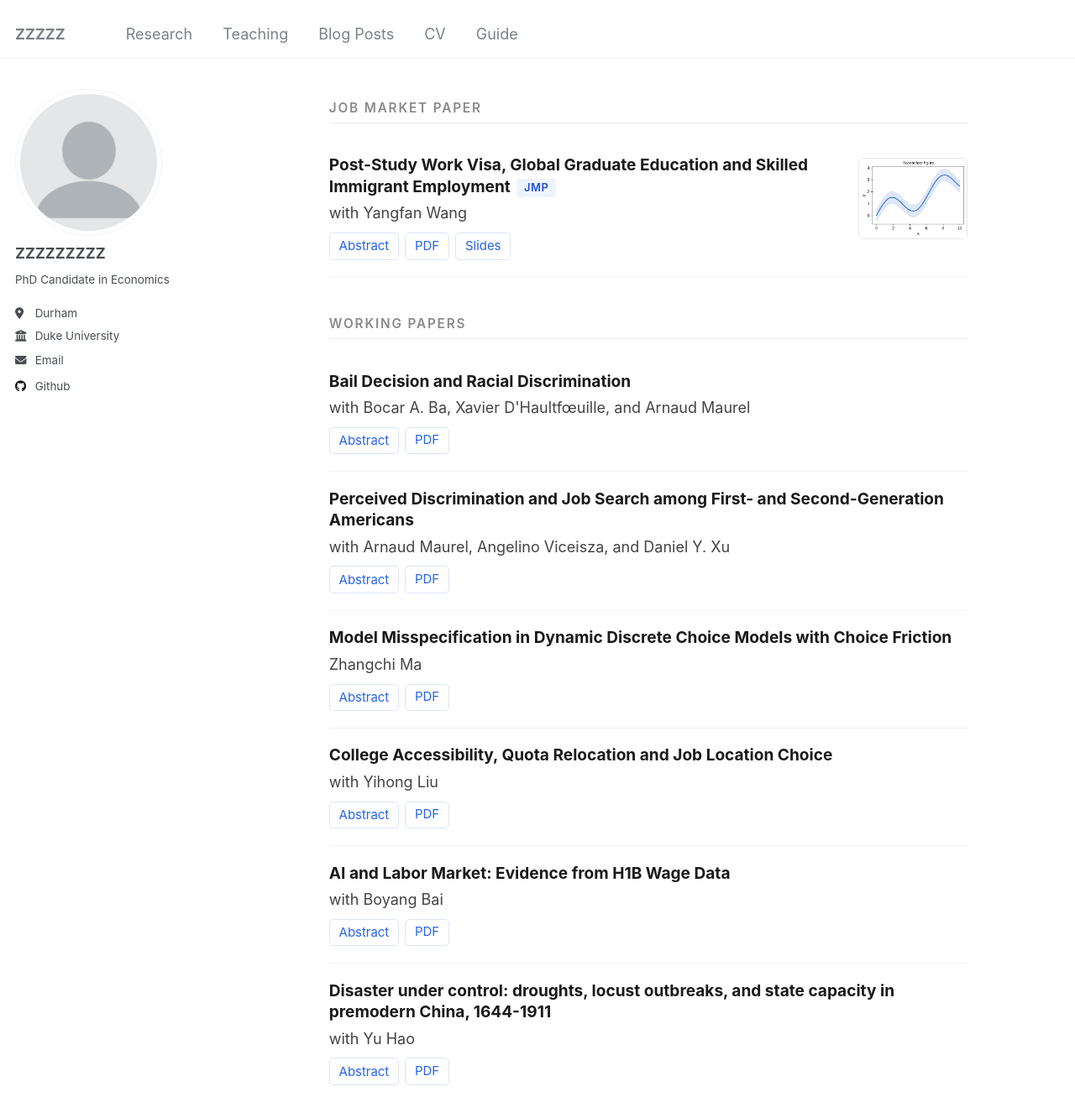
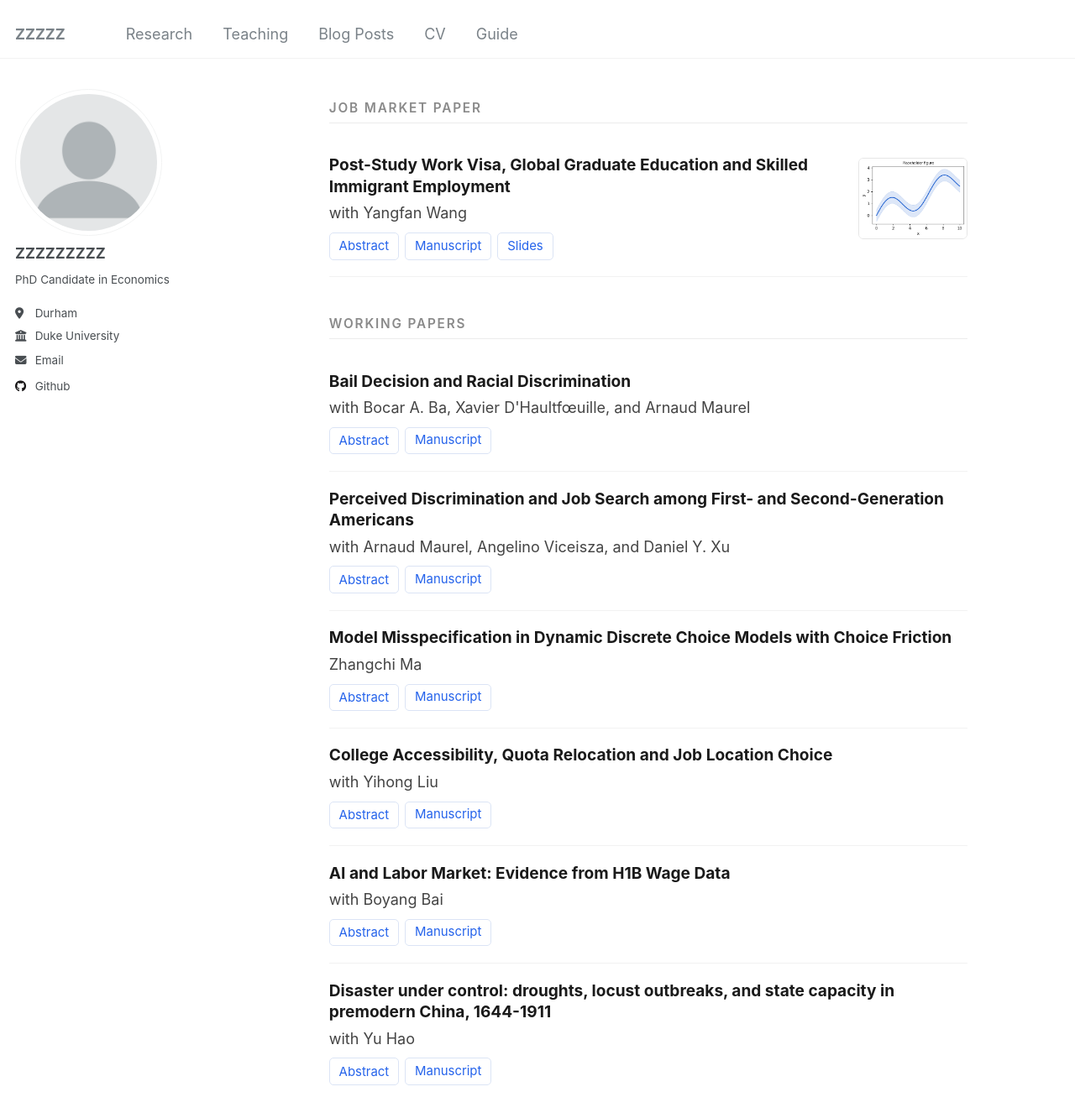
Before and after one commit to henrymzc/henrymzc.github.io, a Jekyll site: the page built from _pages/research.html, in a window 1280 px wide and 1400 px high. Shown: the top 1332 px of the window at 84% size. Built offline with Jekyll 4.4.1, drawn with Linux system fonts in a browser that asks for light colours.

Commit message:
Remove 'JMP' label and update PDF link text

```diff
--- a/_pages/research.html
+++ b/_pages/research.html
@@ -103,7 +103,7 @@ author_profile: true
   <article class="paper">
    <div class="paper-row">
     <div class="paper-main">
-      <p class="title">Post-Study Work Visa, Global Graduate Education and Skilled Immigrant Employment<span class="status jmp">JMP</span></p>
+      <p class="title">Post-Study Work Visa, Global Graduate Education and Skilled Immigrant Employment</p>
       <p class="authors">with Yangfan Wang</p>
       <!--
       <div class="tags">
@@ -114,7 +114,7 @@ author_profile: true
       -->
       <div class="links">
         <button class="abstract-toggle" onclick="toggleAbs(this)">Abstract</button>
-        <a href="/files/JMP.pdf">PDF</a>
+        <a href="/files/JMP.pdf">Manuscript</a>
         <a href="/files/JMP_slides.pdf">Slides</a>
       </div>
       <p class="abstract">
@@ -143,7 +143,7 @@ author_profile: true
       -->
       <div class="links">
         <button class="abstract-toggle" onclick="toggleAbs(this)">Abstract</button>
-        <a href="#">PDF</a>
+        <a href="#">Manuscript</a>
       </div>
       <p class="abstract">This paper investigates the determinants of bail decisions. We focus on the determinants of bail amounts set by the judges, a dimension that has not received much attention in the literature. To do so, we specify a structural model of the optimal bail amount, in which judges set the bail amount that minimizes the welfare cost of releasing the defendant. Our model allows for multiple dimensions of defendant-level unobserved heterogeneity, some being private information to the defendant and some being observed by the judge but not by econometricians. We establish constructive identification of the model parameters, including the welfare weights assigned by the judges to different groups of defendants, and derive a simple estimation procedure. We estimate our model using data from Chicago, focusing on whether the observed bail amounts are consistent with racial bias.</p>
     </div>
@@ -164,7 +164,7 @@ author_profile: true
       -->
       <div class="links">
         <button class="abstract-toggle" onclick="toggleAbs(this)">Abstract</button>
-        <a href="#">PDF</a>
+        <a href="#">Manuscript</a>
       </div>
       <p class="abstract">This paper investigates the relationship between perceived discrimination and job search behavior among first- and second-generation Americans. We elicit beliefs regarding two distinct domains of discrimination: the "current workplace" and the "job search process". We also conduct an information intervention experiment to see if light-touch population-level information would shift idiosyncratic beliefs and job search behavior. We first document that immigrants perceive substantial disparities between themselves and a counterfactual native in both domains. In addition, immigrants overestimate the native–immigrant earnings gap in their occupation. Providing population-level earnings statistics successfully shifts posterior beliefs and reduces over-pessimism among treated participants in both domains. In a five-month follow-up, we find that higher perceived discrimination in both domains predicts increased search probabilities and efforts. Using initial population belief errors and treatment assignment as instruments, we find that a one-standard-deviation increase in perceived discrimination raises the probability of preparatory job search by 33.5 percentage points. These results suggest that immigrants respond to perceived unfairness in their current work or in the job search process by intensifying their search effort, rather than becoming discouraged. Furthermore, providing accurate market information might decrease search intensity.</p>
     </div>
@@ -184,7 +184,7 @@ author_profile: true
       -->
       <div class="links">
         <button class="abstract-toggle" onclick="toggleAbs(this)">Abstract</button>
-        <a href="#">PDF</a>
+        <a href="#">Manuscript</a>
       </div>
       <p class="abstract">In static discrete choice models, a friction that probabilistically removes alternatives from agents' choice sets is observationally equivalent to a degradation of those alternatives' deterministic utilities. We analyze a two-stage discrete choice model in which a downstream friction restricts access to a preferred alternative with regime-specific probability $\lambda$, and contrast it with a naive specification that assumes a full choice set and attributes the same observed restrictions to a change in underlying utility. We show that under i.i.d. log-concave error distribution, the naive specification always <strong>understates the level</strong> of the inclusive value in any single regime. Furthermore, its bias on the <strong>change</strong> in the inclusive value for different $\lambda$, and hence on the predicted upstream response, can go in either direction, over- or under-predicting depending on the parameters. Under Type-I Extreme Value errors, we derive <strong>closed-form expressions</strong> for the implied upstream (Stage-1) inclusive value response. We then show that the misspecification is testable under Type-I Extreme Value errors: when the econometrician observes the upstream choice response, all structural parameters—latent utility, pre- and post-reform arrival rates, and the upstream taste parameter—are point-identified in closed form from four observed choice probabilities under a calibrated discount factor.</p>
     </div>
@@ -203,7 +203,7 @@ author_profile: true
       -->
       <div class="links">
         <button class="abstract-toggle" onclick="toggleAbs(this)">Abstract</button>
-        <a href="#">PDF</a>
+        <a href="#">Manuscript</a>
       </div>
       <p class="abstract">Access to higher education significantly influences social equality and intergenerational mobility, which is directly governed by the regional college admission quota system in China. The Chinese government initiated the "Cooperative Plan of College Enrollment in the Mid-western Province" (CPCE) in 2008, mandating some colleges in provinces with rich education resources to allocate admission quotas to Mid-western provinces. Using the Difference-in-Difference strategy, we find that while the policy led to lower entrance test scores for students from recipient provinces, these individuals did not exhibit inferior academic performance compared to their counterparts enrolled before the policy. Moreover, the policy induced students with stronger desire to work in metropolitan labor markets post-graduation to enroll in colleges located in eastern provinces, resulting in more Mid-western students working in China's top-four cities.</p>
     </div>
@@ -224,7 +224,7 @@ author_profile: true
       -->
       <div class="links">
         <button class="abstract-toggle" onclick="toggleAbs(this)">Abstract</button>
-        <a href="#">PDF</a>
+        <a href="#">Manuscript</a>
       </div>
       <p class="abstract">Abstract coming soon.</p>
     </div>
@@ -245,7 +245,7 @@ author_profile: true
       -->
       <div class="links">
         <button class="abstract-toggle" onclick="toggleAbs(this)">Abstract</button>
-        <a href="#">PDF</a>
+        <a href="#">Manuscript</a>
       </div>
       <p class="abstract">Locust outbreaks, which are normally caused by drought, pose a major threat to agrarian societies. Nonetheless, state intervention could effectively mitigate the impacts of droughts on locusts by coordinating and enforcing antilocust actions. Based on a provincial panel dataset for Qing China (1644-1911), we find locust outbreaks to be positively related to droughts in current and previous years. A within-province centralization reform imposed in the 1720s mitigated the impacts of drought on locust outbreaks in current and previous years. A further investigation shows that the mitigation effect is nonmonotonic with the degree of centralization, suggesting that both central coordination and local information were important. In addition, the reform enhanced bureaucratic control over local officials in times of crisis, leading to more effective locust control.</p>
     </div>
```
